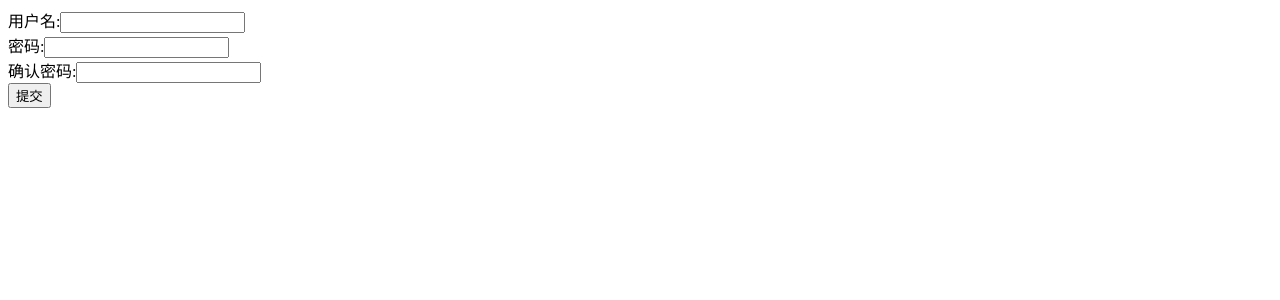
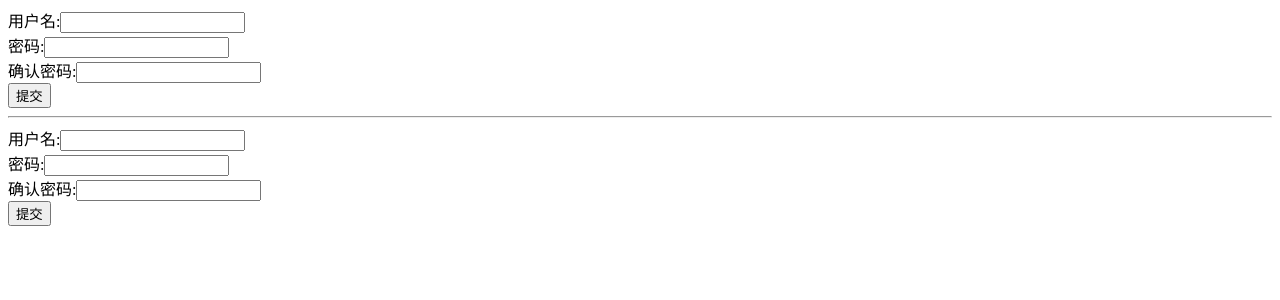
Before and after one commit to amou1758/flask_soho, a Flask app: template templates/index.html in a window 1280 px wide. Shown: the top 300 px of the page. Run offline with Flask 2, Linux system fonts and the light colour scheme; the template is opened without the code that fills it: values that come from a table or form of the project are taken from there, others are empty.

Commit message:
第十六章: WTF表单的显示

```diff
--- a/app.py
+++ b/app.py
@@ -1,4 +1,6 @@
 from flask import Flask, render_template, request, flash
+from flask_wtf import FlaskForm
+from wtforms import StringField, PasswordField, SubmitField
 
 app = Flask(__name__)
 
@@ -18,6 +20,25 @@ app.secret_key = 'amou1758'
 flash  ---> 需要对内容加密, 因此需要设置 secret_key, 做加密消息的混淆
 模版中需要遍历消息
 '''
+
+'''
+使用WTF实现表单
+自定义表单类
+'''
+
+class LoginForm(FlaskForm):
+    username = StringField('用户名:')
+    password = PasswordField('密码:')
+    password2 = PasswordField('确认密码:')
+    submit = SubmitField('提交')
+
+
+@app.route('/form', methods=['GET', 'POST'])
+def login():
+    login_form = LoginForm()
+    return render_template('index.html', form=login_form)
+
+
 
 @app.route('/', methods=['GET', 'POST'])
 def index():
--- a/templates/index.html
+++ b/templates/index.html
@@ -15,6 +15,13 @@
     {% for message in get_flashed_messages() %}
         {{ message }}
     {% endfor %}
+</form>
+<hr>
+<form action="">
+    {{ form.username.label }}{{form.username}}<br>
+    {{ form.password.label }}{{form.password}}<br>
+    {{ form.password2.label }}{{form.password2}}<br>
+    {{form.submit}}
 
 </form>
 </body>
```
Also changed, not shown: README.md.
